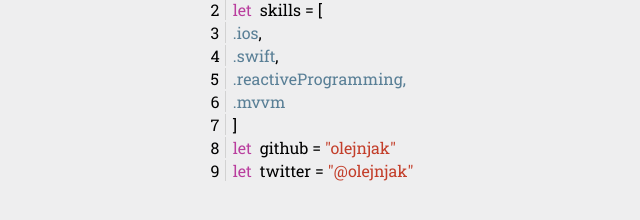
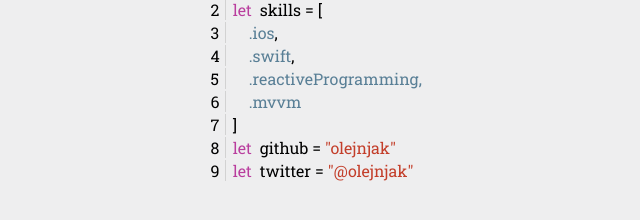
Before and after one commit to olejnjak/olejnjak.github.io, a plain HTML site: page index.html in a window 1280 px wide. Shown: the part 108-328 px from the top of the page, without its empty margins (317-957 px from the left). Drawn offline with nearby package versions, Linux system fonts and the light colour scheme.

Commit message:
Fix formatting

```diff
--- a/index.html
+++ b/index.html
@@ -54,19 +54,19 @@
             </tr>
             <tr>
                 <td>3</td>
-                <td><span class="value">.ios</span>,<br></td>
+                <td><span class="value">&nbsp;&nbsp;&nbsp;&nbsp;.ios</span>,<br></td>
             </tr>
             <tr>
                 <td>4</td>
-                <td><span class="value">.swift</span>,<br></td>
+                <td><span class="value">&nbsp;&nbsp;&nbsp;&nbsp;.swift</span>,<br></td>
             </tr>
             <tr>
                 <td>5</td>
-                <td><span class="value">.reactiveProgramming,</span><br></td>
+                <td><span class="value">&nbsp;&nbsp;&nbsp;&nbsp;.reactiveProgramming,</span><br></td>
             </tr>
             <tr>
                 <td>6</td>
-                <td><span class="value">.mvvm</span><br></td>
+                <td><span class="value">&nbsp;&nbsp;&nbsp;&nbsp;.mvvm</span><br></td>
             </tr>
             <tr>
                 <td>7</td>
```
